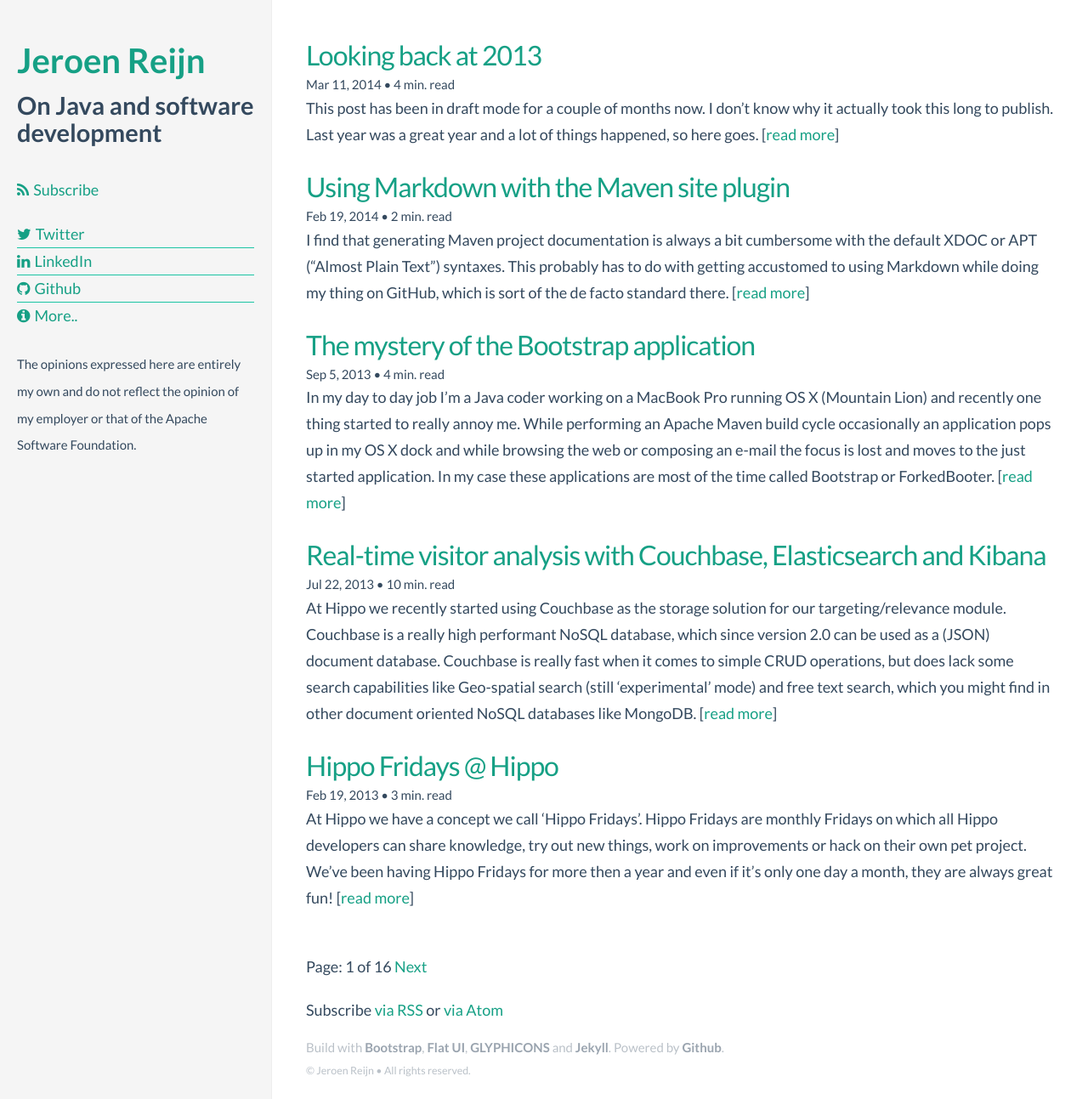
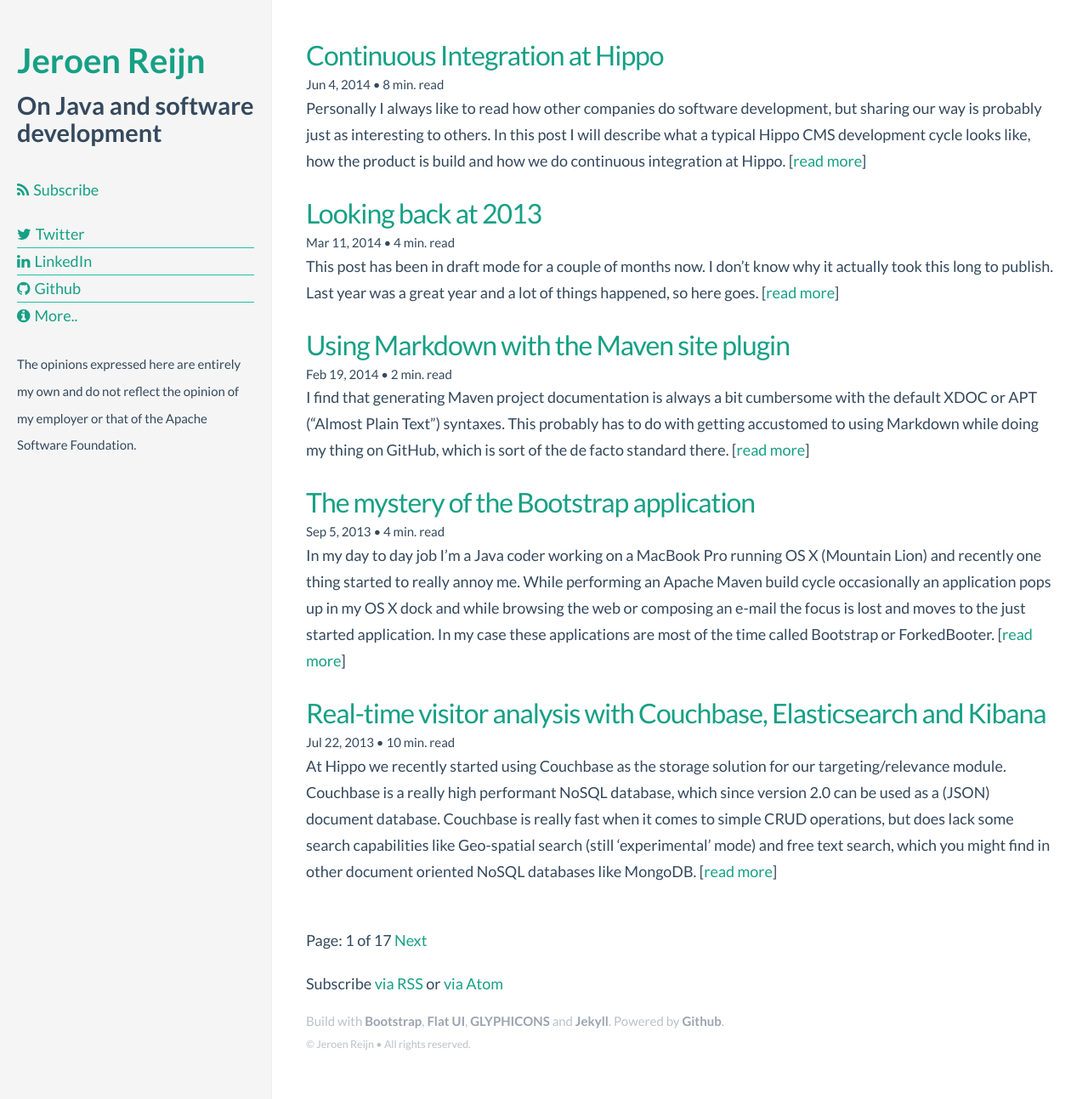
Before and after one commit to jreijn/jreijn.github.com, a Jekyll site: the page built from index.html, in a window 1280 px wide and 1293 px high. Shown: the whole window at 85% size. Built offline with Jekyll 4.4.1, drawn with Linux system fonts in a browser that asks for light colours; Markdown is read by kramdown in place of the engine named in the settings; the list of posts is cut into pages by our own code; comment, search, counter and statistics services are not loaded.

Commit message:
Added post on CI at Hippo

```diff
--- a/_drafts/2014-05-30-continous-integration-at-hippo.markdown
+++ b/_posts/2014-06-04-continous-integration-at-hippo.markdown
@@ -1,15 +1,15 @@
 ---
 layout: post
-title: "How we do Continuous Integration at Hippo"
+title: "Continuous Integration at Hippo"
 comments: true
 categories:
  - hippo
 ---
 
 Personally I always like to read how other companies do software development, but sharing our way is probably just as interesting to others.
-In this post I will describe what a typical Hippo CMS development cycle looks like and how we do continuous integration at <a href="http://www.onehippo.com/" target="_blank">Hippo</a>.
+In this post I will describe what a typical Hippo CMS development cycle looks like, how the product is build and how we do continuous integration at <a href="http://www.onehippo.com/" target="_blank">Hippo</a>.
 
-For those of you new to the Continuous Integration concept here is a list of the core values:
+For those of you new to the [Continuous Integration](http://en.wikipedia.org/wiki/Continuous_integration) concept here is short list of the core values:
 
 + Maintain a code repository
 + Automate the build
@@ -39,7 +39,7 @@ Development strategy wise we do a lot of trunk based development. For features t
 I think our CI setup is quite common for a Java based project. We use <a href="http://hudson-ci.org/" target="_blank">Hudson</a> as our continuous integration server (we have plans to migrate to <a href="http://jenkins-ci.org/" target="_blank">Jenkins</a>). Our Hudson contains different <a href="https://builds.onehippo.org/" target="_blank">jobs</a> for different parts of our CMS stack ( CMS, HST, Repository and additional modules like replication, relevance, etc).
 Hudson polls the Subversion repository for changes and when a change is detected the Maven build is started and all code gets compiled, unit tested (JUnit) and a bunch of integration tests are run. Commits happen as often as possible, so this cycle happens at least multiple times a day.
 
-As I mentioned before we adopted AngularJS for our CMS UI. Front-end development has changed a lot over the last 5 years. With a framework like AngularJS this also required us to rethink our current build environment, because for AngularJS based projects it's quite common to use a combination of [npm](https://www.npmjs.org/) (package management), [Bower](http://bower.io/) (dependency management) and [Grunt](http://gruntjs.com/) (task automation). Now front-end developers are used to working with these tools these days, but coming from a more Java back-end oriented background we wanted to have our front-end and back-end developers to be happy and use their own preferred set of tools. Maven itself is just focused on Java based dependencies, so we needed to figure out how to get this 'new stuff' to play nicely with our current build lifecycle. There are several ways of doing this actually and some quite nice examples can be found in the [using Grunt and Maven together](http://addyosmani.com/blog/making-maven-grunt/) post by @addyosmani.
+As I mentioned before we adopted AngularJS for our CMS UI. Front-end development has changed a lot over the last 5 years. With a framework like AngularJS this also required us to rethink our current build environment, because for AngularJS based projects it's quite common to use a combination of [npm](https://www.npmjs.org/) (package management), [Bower](http://bower.io/) (dependency management) and [Grunt](http://gruntjs.com/) (task automation). Now front-end developers are used to working with these tools these days, but coming from a more Java back-end oriented background we wanted to have our front-end and back-end developers to be happy and use their own preferred set of tools. Maven itself is just focused on Java based dependencies, so we needed to figure out how to get this 'new stuff' to play nicely with our current build lifecycle. There are several ways of doing this actually and some quite nice examples can be found in the [using Grunt and Maven together](http://addyosmani.com/blog/making-maven-grunt/) post by [@addyosmani](https://twitter.com/addyosmani).
 
 When we started with Bower, it was only possible to have dependencies stored in a git repository, hence we have some of our code on Github. These days that's not needed any more and you can store your dependencies in different systems, like subversion, git and also on a local filesystem (like we do).
 
```
Also changed, not shown: other parts of _posts/2014-06-04-continous-integration-at-hippo.markdown (+1 -1 lines).
